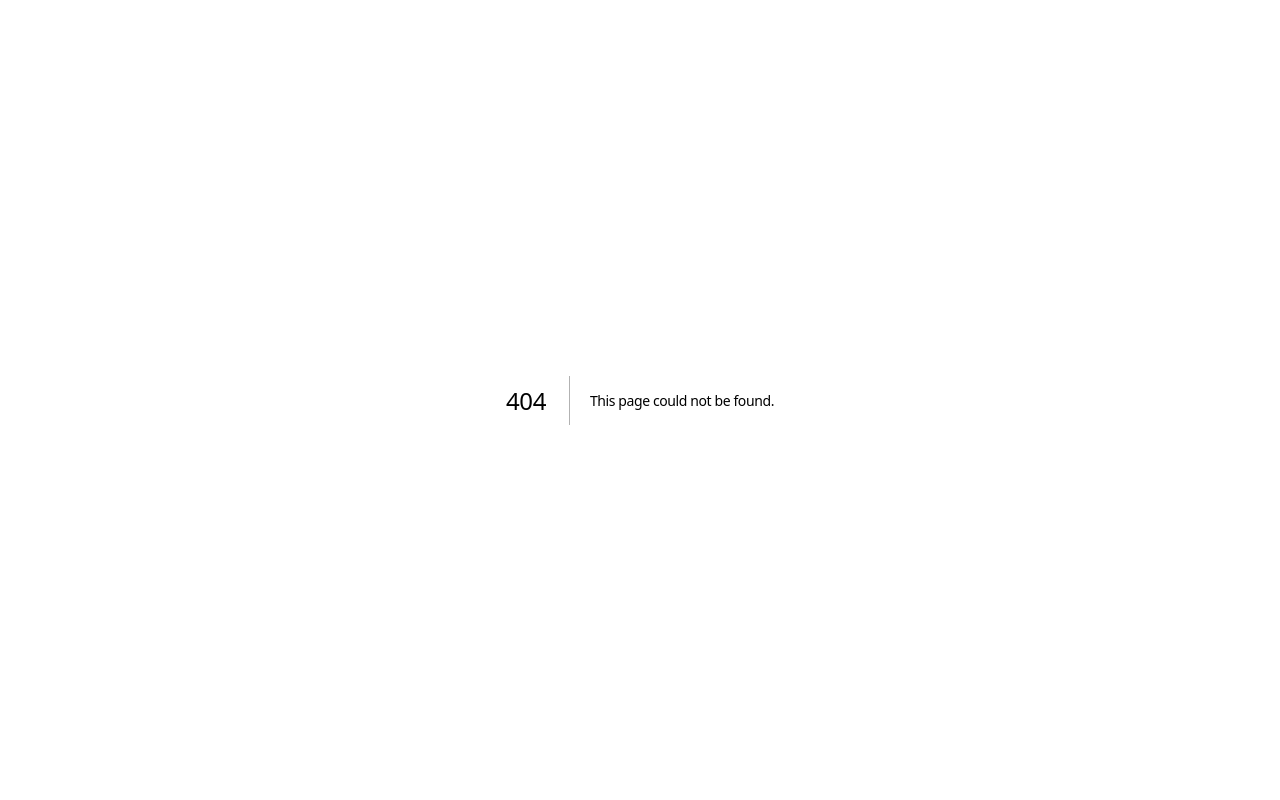
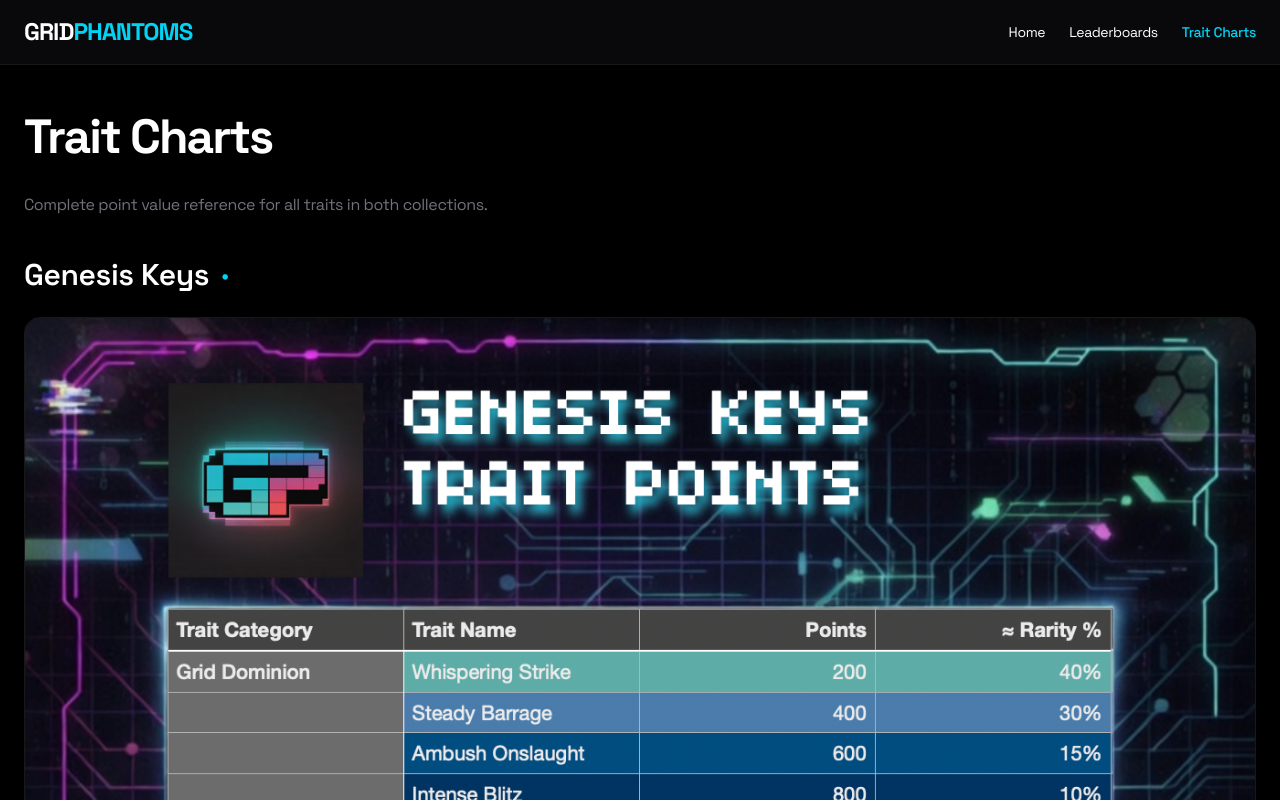
Before and after one commit to GridPhantoms/grid-keys-points, a Next.js app: page /trait-charts in a window 1280 px wide. Before the commit this address had no page. Shown: the top 800 px of the page. Built offline with nearby package versions, Linux system fonts and the light colour scheme.

Commit message:
Save current state before fresh clone

```diff
--- a/app/page.tsx
+++ b/app/page.tsx
@@ -317,20 +317,19 @@ export default function GridKeysPoints() {
 
   return (
     <div className="min-h-screen bg-black text-white flex flex-col">
-      {/* Navigation Bar */}
+      {/* UPDATED NAVIGATION WITH TRAIT CHARTS */}
       <nav className="border-b border-zinc-900 bg-zinc-950 py-4 sticky top-0 z-50">
         <div className="max-w-7xl mx-auto px-6 flex items-center justify-between">
-          <div className="flex items-center gap-8">
-            <div className="font-bold text-2xl tracking-[-1px]">
-              <span className="text-white">GRID</span>
-              <span className="text-cyan-400">PHANTOMS</span>
-            </div>
+          <div className="font-bold text-2xl tracking-[-1px]">
+            <span className="text-white">GRID</span>
+            <span className="text-cyan-400">PHANTOMS</span>
           </div>
 
           {/* Desktop Nav */}
           <div className="hidden md:flex gap-8 text-sm">
             <Link href="/" className="hover:text-cyan-400 transition-colors">Home</Link>
             <Link href="/leaderboard" className="hover:text-cyan-400 transition-colors">Leaderboards</Link>
+            <Link href="/trait-charts" className="text-cyan-400 font-medium">Trait Charts</Link>
           </div>
 
           {/* Mobile Hamburger */}
@@ -348,12 +347,14 @@ export default function GridKeysPoints() {
             <div className="flex flex-col gap-4 px-6 text-sm">
               <Link href="/" onClick={() => setMenuOpen(false)} className="hover:text-cyan-400 transition-colors">Home</Link>
               <Link href="/leaderboard" onClick={() => setMenuOpen(false)} className="hover:text-cyan-400 transition-colors">Leaderboards</Link>
+              <Link href="/trait-charts" onClick={() => setMenuOpen(false)} className="text-cyan-400 font-medium">Trait Charts</Link>
             </div>
           </div>
         )}
       </nav>
 
       <div className="max-w-7xl mx-auto px-6 py-8 flex-1">
+        {/* The rest of your page (everything below the nav) stays exactly the same */}
         <div className="max-w-md mx-auto mb-10">
           <label className="block text-xs text-zinc-500 mb-2">WALLET ADDRESS</label>
           <div className="flex flex-col sm:flex-row gap-3">
--- /dev/null
+++ b/app/trait-charts/page.tsx
@@ -0,0 +1,70 @@
+'use client';
+
+import Image from 'next/image';
+import Link from 'next/link';
+
+export default function TraitCharts() {
+  return (
+    <div className="min-h-screen bg-black text-white">
+      <nav className="border-b border-zinc-900 bg-zinc-950 py-4 sticky top-0 z-50">
+        <div className="max-w-7xl mx-auto px-6 flex items-center justify-between">
+          <Link href="/" className="font-bold text-2xl tracking-[-1px]">
+            <span className="text-white">GRID</span>
+            <span className="text-cyan-400">PHANTOMS</span>
+          </Link>
+          <div className="flex gap-6 text-sm">
+            <Link href="/" className="hover:text-cyan-400 transition-colors">Home</Link>
+            <Link href="/leaderboard" className="hover:text-cyan-400 transition-colors">Leaderboards</Link>
+            <Link href="/trait-charts" className="text-cyan-400 font-medium">Trait Charts</Link>
+          </div>
+        </div>
+      </nav>
+
+      <div className="max-w-7xl mx-auto px-6 py-12">
+        <h1 className="text-5xl font-bold tracking-[-2px] mb-8">Trait Charts</h1>
+        <p className="text-zinc-500 mb-10 max-w-2xl">
+          Complete point value reference for all traits in both collections.
+        </p>
+
+        <div className="space-y-16">
+          <div>
+            <h2 className="text-3xl font-semibold mb-6 flex items-center gap-3">
+              Genesis Keys
+              <span className="text-cyan-400 text-xl">•</span>
+            </h2>
+            <div className="bg-zinc-950 border border-zinc-900 rounded-2xl overflow-hidden">
+              <Image
+                src="/charts/genesis-trait-charts.png"
+                alt="Genesis Keys Trait Point Chart"
+                width={1200}
+                height={800}
+                className="w-full h-auto"
+                priority
+              />
+            </div>
+          </div>
+
+          <div>
+            <h2 className="text-3xl font-semibold mb-6 flex items-center gap-3">
+              Exodus Keys
+              <span className="text-cyan-400 text-xl">•</span>
+            </h2>
+            <div className="bg-zinc-950 border border-zinc-900 rounded-2xl overflow-hidden">
+              <Image
+                src="/charts/exodus-trait-charts.png"
+                alt="Exodus Keys Trait Point Chart"
+                width={1200}
+                height={800}
+                className="w-full h-auto"
+              />
+            </div>
+          </div>
+        </div>
+
+        <div className="mt-16 text-center text-zinc-500 text-sm">
+          These charts show every trait category and its corresponding point value.
+        </div>
+      </div>
+    </div>
+  );
+}
```
Also changed, not shown: public/charts/exodus-trait-charts.png (added), public/charts/genesis-trait-charts.png (added).
